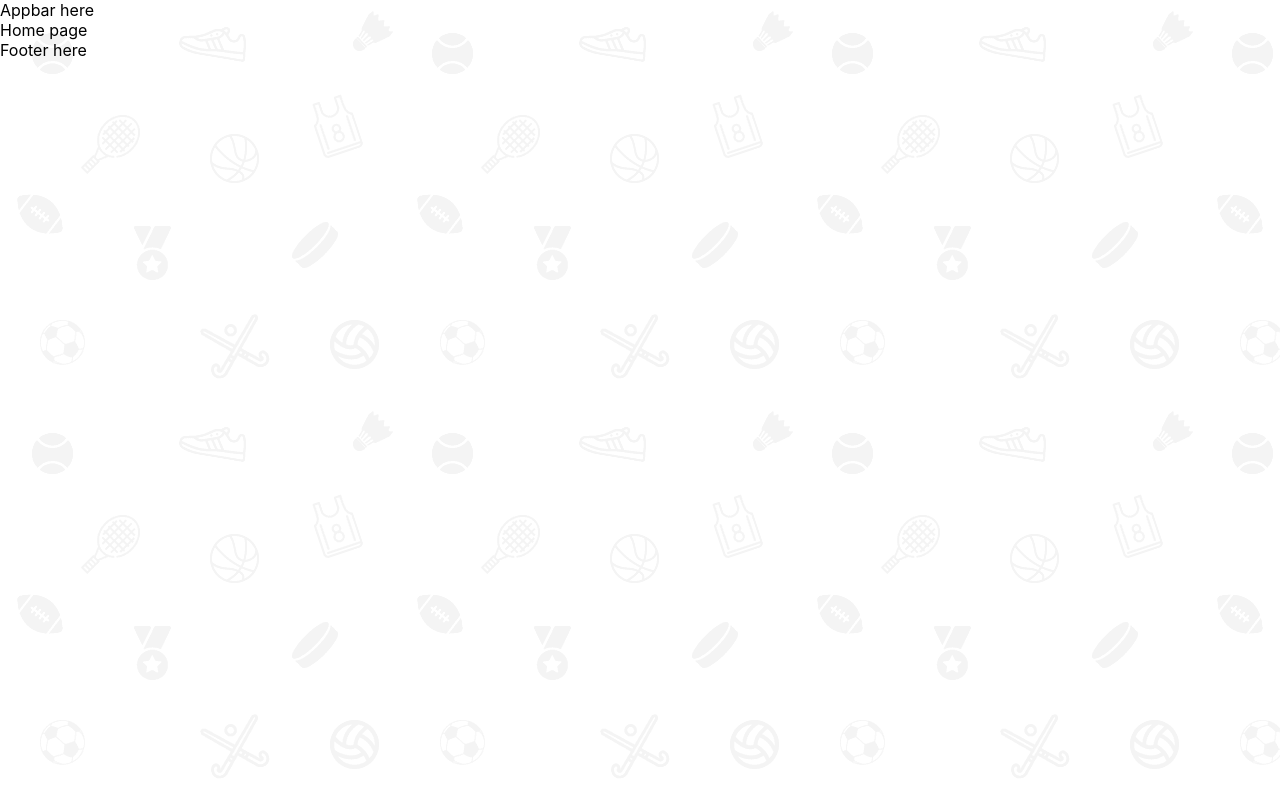
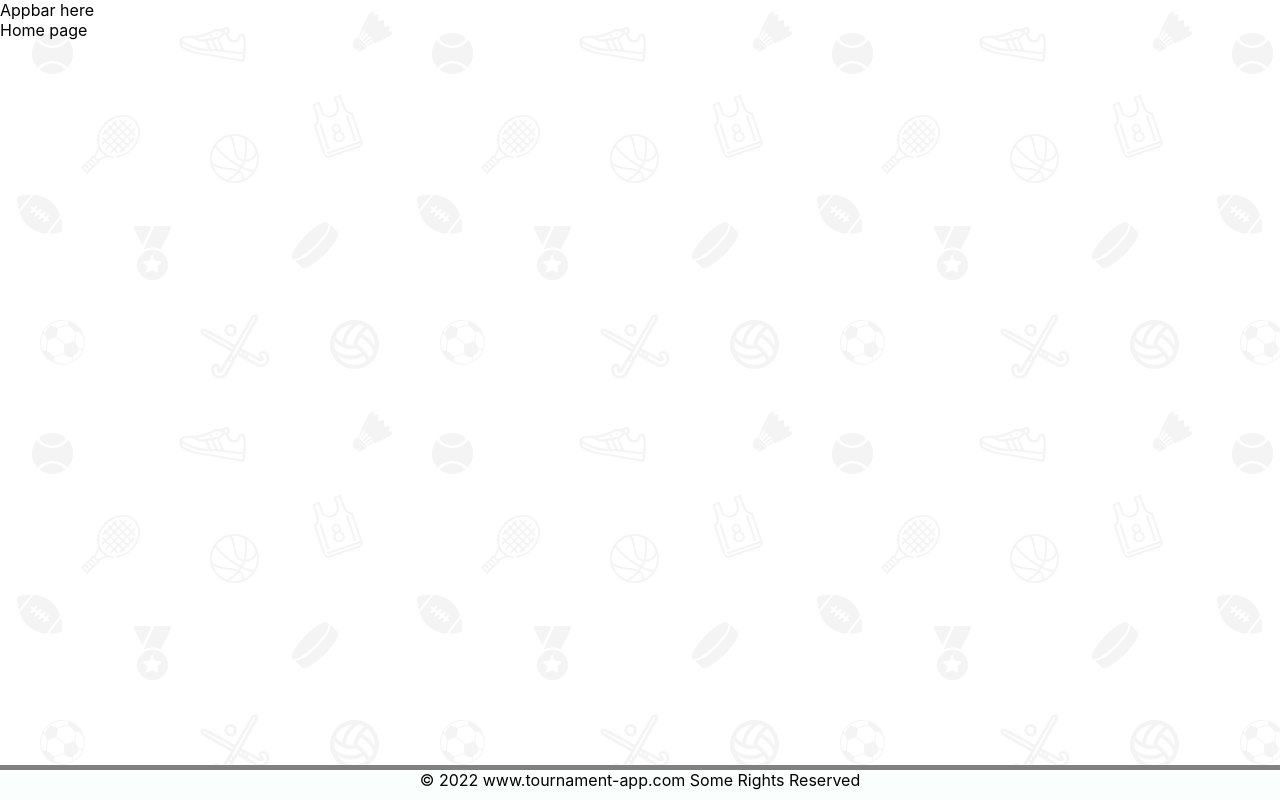
Before and after one commit to Workata/tournament-manager-frontend, a React (Create React App) app: page / in a window 1280 px wide. Built offline with nearby package versions, Linux system fonts and the light colour scheme.

Commit message:
Create basic footer

```diff
--- a/src/App.js
+++ b/src/App.js
@@ -14,7 +14,14 @@ import Home from "./pages/Home";
 function App() {
   return (
     <Router>
-      <Box>
+
+      <Box
+        sx={{
+          height: "100%",
+          display: "flex",
+          flexDirection: "column"
+        }}
+      >
         <Appbar />
 
         <Routes>
@@ -23,6 +30,7 @@ function App() {
 
         <Footer />
       </Box>
+
     </Router>
   );
 }
--- a/src/components/Footer.js
+++ b/src/components/Footer.js
@@ -1,8 +1,19 @@
-// * material UI
-import { Box } from "@mui/material";
-
 import React from "react";
 
 export default function Footer() {
-  return <Box>Footer here</Box>;
+  return (
+    <footer
+    style={{
+      height: '30px',
+      marginTop: 'auto',
+      width: '100%',
+      backgroundColor: '#fafffd',
+      color: 'black',
+      textAlign: 'center',
+      boxShadow: '0 -5px grey'
+    }}
+    >
+      © 2022 www.tournament-app.com Some Rights Reserved
+    </footer>
+  )
 }
--- a/src/css/index.css
+++ b/src/css/index.css
@@ -1,3 +1,7 @@
+html {
+  height: 100%;
+}
+
 body {
   margin: 0;
   font-family: -apple-system, BlinkMacSystemFont, "Segoe UI", "Roboto", "Oxygen",
@@ -6,6 +10,11 @@ body {
   -webkit-font-smoothing: antialiased;
   -moz-osx-font-smoothing: grayscale;
   background-image: url("../images/sports.png");
+  height: 100%;
+}
+
+#root{
+  height: 100%;
 }
 
 code {
```
